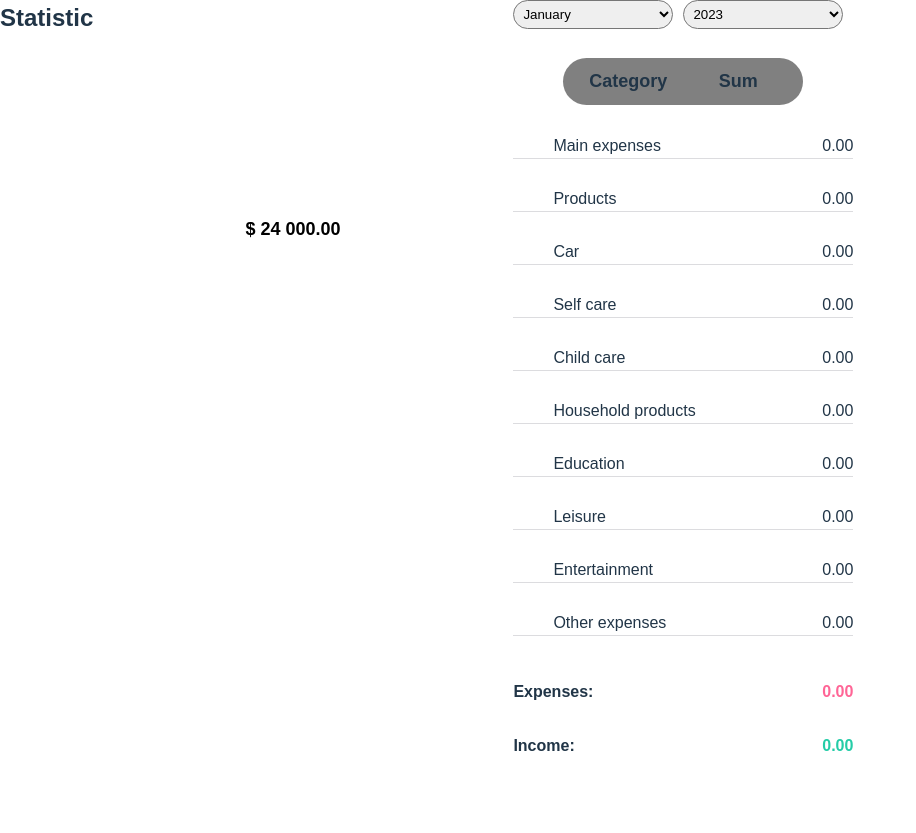
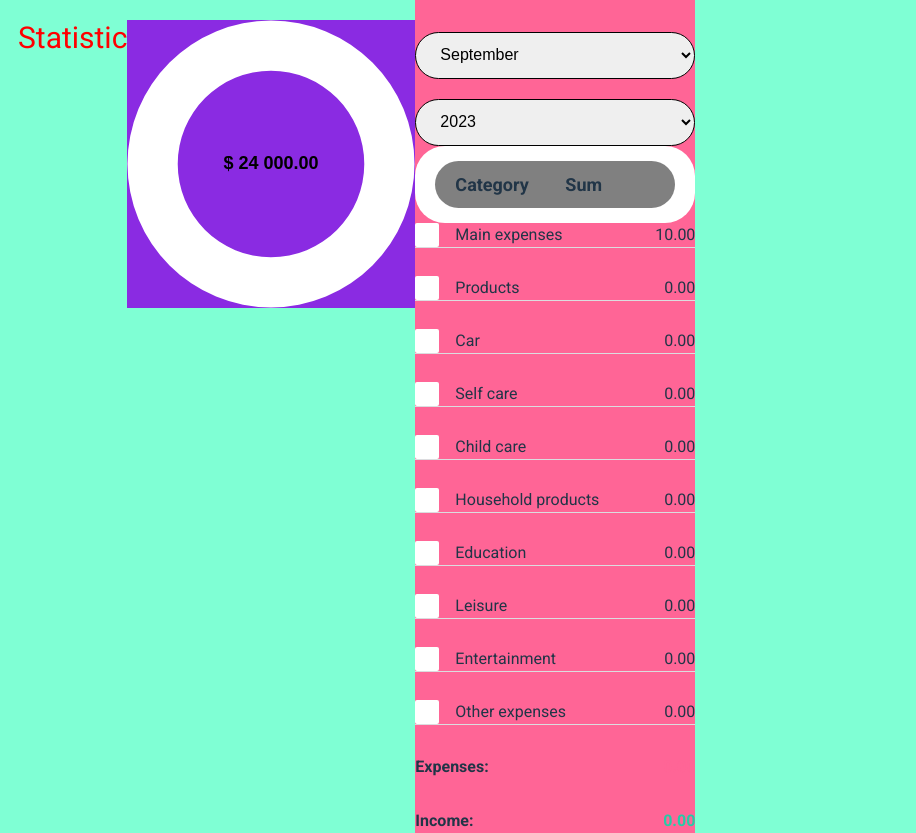
Before and after one commit to WaldemarKubiak/wallet-six-masters-project, a React (Vite) app in the folder client/: page /statistics in a window 1280 px wide. Shown: the whole page, without its empty margins (0-916 px from the left). Before the commit the page ends 800 px from the top, so only its background shows below. Built offline with nearby package versions, Linux system fonts and the light colour scheme.

Commit message:
stylowanie prototype

```diff
--- a/client/src/components/Chart/Chart.jsx
+++ b/client/src/components/Chart/Chart.jsx
@@ -69,9 +69,10 @@ const Chart = ({ dataToRender }) => {
 	};
 
 	return (
-		<div className={css.chartWrap}>
+		<div>
 			<div>
 				<Doughnut
+					className={css.chartWrap}
 					data={data}
 					options={options}
 					plugins={[textCenter]}></Doughnut>
--- a/client/src/components/Chart/Chart.module.css
+++ b/client/src/components/Chart/Chart.module.css
@@ -1,5 +1,27 @@
 .chartWrap {
-	width: 400px;
-	height: 400px;
-	margin-top: 30px;
+	box-sizing: border-box;
+	background-color: blueviolet;
+	margin-top: 8px;
+	/* margin-bottom: 32px; */
+	/* padding-top: 8px; */
+	width: 280px;
+	height: 280px;
+	/* border-radius: 280px; */
 }
+
+@media screen and (min-width: 768px) {
+	.chartWrap {
+		width: 336px;
+		height: 336px;
+		position: relative;
+		margin-top: 20px;
+		margin-bottom: auto;
+	}
+}
+
+@media screen and (min-width: 1280px) {
+	.chartWrap {
+		width: 288px;
+		height: 288px;
+	}
+}
--- a/client/src/components/Chart/Table/TableChart.jsx
+++ b/client/src/components/Chart/Table/TableChart.jsx
@@ -42,7 +42,7 @@ const TableChart = ({ dataToRender }) => {
 		})
 		.replace(',', '.');
 
-	const [selectedMonth, setSelectedMonth] = useState('01');
+	const [selectedMonth, setSelectedMonth] = useState('09');
 	const [selectedYear, setSelectedYear] = useState('2023');
 	const dispatch = useDispatch();
 
@@ -68,8 +68,9 @@ const TableChart = ({ dataToRender }) => {
 	}, [dispatch, selectedMonth, selectedYear]);
 
 	return (
+		<div className={css.chartWrap}>
 			<div className={css.tableWrap}>
-			<div className={css.selectWrapper}>
+				<div className={css.selectDateWrapper}>
 					<select
 						className={css.selectMonth}
 						value={selectedMonth}
@@ -129,6 +130,7 @@ const TableChart = ({ dataToRender }) => {
 					</div>
 				</div>
 			</div>
+		</div>
 	);
 };
 
--- a/client/src/components/Chart/Table/TableChart.module.css
+++ b/client/src/components/Chart/Table/TableChart.module.css
@@ -1,27 +1,59 @@
+.chartWrap {
+	background-color: bisque;
+	/* box-sizing: border-box; */
+	/* width: auto; */
+}
+
 .tableWrap {
+	background-color: #ff6596;
 	display: flex;
 	flex-direction: column;
-	align-items: center;
-	width: 380px;
-	padding: 0 20px;
-	gap: 14px;
+	/* align-items: center; */
+	/* width: 380px; */
+	/* padding: 0 20px; */
+	/* gap: 14px; */
 }
 
-.selectWrapper {
+.selectDateWrapper {
 	display: flex;
+	flex-direction: column;
+	margin-top: 32px;
+	/* width: 280px; */
+
 	justify-content: space-between;
 	align-items: center;
-	width: 100%;
+	gap: 20px;
+
+	/* width: 100%; */
 }
 
 .selectMonth,
 .selectYear {
-	flex: 1;
+	width: 100%;
 	border-radius: 30px;
 	overflow: hidden;
+	padding: 12px 0 14px 20px;
+	border: 1px solid #000;
+	/* font-family: Circle; */
+	font-size: 16px;
+	font-style: normal;
+	font-weight: 400;
+	line-height: normal;
+
+	/* display: flex; */
+	/* flex-direction: column; */
+	/* justify-content: space-between; */
+	/* width: 100%; */
+	/* flex: 1;
 	margin-right: 10px;
-	padding: 5px 0 5px 5px;
-	width: 50%;
+	width: 50%; */
+}
+
+.selectMonth:hover,
+.selectYear:hover {
+	cursor: pointer;
+	border-radius: 20px;
+	background: rgba(255, 255, 255, 0.7);
 }
 
 .header,
@@ -108,3 +140,32 @@
 .resultsIncome {
 	color: #24cca7;
 }
+
+/* @media screen and (min-width: 768px) {
+	.tableWrap {
+		width: 336px;
+		gap: 16px;
+	}
+
+	.header {
+		width: 336px;
+	}
+
+	.list {
+		gap: 32px;
+	}
+}
+
+@media screen and (min-width: 1024px) {
+	.tableWrap {
+		width: 395px;
+	}
+
+	.header {
+		width: 395px;
+	}
+
+	.list {
+		gap: 28px;
+	}
+} */
--- a/client/src/index.css
+++ b/client/src/index.css
@@ -33,7 +33,7 @@ a:hover {
 body {
   margin: 0;
 
-  display: flex;
+  /* display: flex; */
   font-family: 'Roboto';
 
   place-items: center;
--- a/client/src/pages/DiagramTab/DiagramTab.jsx
+++ b/client/src/pages/DiagramTab/DiagramTab.jsx
@@ -10,7 +10,7 @@ const DiagramTab = () => {
 
 	return (
 		<div className={css.diagramWrap}>
-			<h2>Statistic</h2>
+			<h2 className={css.diagramTitle}>Statistic</h2>
 			<Chart dataToRender={dataToRender} />
 			<TableChart dataToRender={dataToRender} />
 		</div>
--- a/client/src/pages/DiagramTab/DiagramTab.module.css
+++ b/client/src/pages/DiagramTab/DiagramTab.module.css
@@ -1,5 +1,58 @@
 .diagramWrap {
-	font-family: sans-serif;
-	text-align: center;
-	display: flex;
+	/* background-color: rgba(255, 255, 255, 0.40); */
+	background-color: aquamarine;
+	backdrop-filter: blur(25px);
+
+	/* font-family: sans-serif; */
+	/* text-align: center; */
+	/* display: flex; */
+
+	margin: 0 auto;
+	width: 100%;
+	min-width: 320px;
+	padding: 0 20px;
 }
+
+@media screen and (min-width: 480px) {
+	.diagramWrap {
+		width: 480px;
+	}
+}
+@media screen and (min-width: 768px) {
+	.diagramWrap {
+		display: flex;
+		flex-direction: wrap;
+		width: 768px;
+		padding: 0 32px;
+	}
+}
+@media screen and (min-width: 1280px) {
+	.diagramWrap {
+		width: 1280px;
+		padding: 0 16px 0 18px;
+	}
+}
+
+.diagramTitle {
+	color: #000;
+	text-align: start;
+	/* font-family: Poppins; */
+	font-size: 30px;
+	font-style: normal;
+	font-weight: 400;
+	line-height: normal;
+	margin-top: 0px;
+	padding-top: 40px;
+}
+
+@media screen and (min-width: 768px) {
+	.diagramTitle {
+		position: relative;
+		padding-top: 20px;
+		color: red;
+	}
+}
+
+/* .chartWrap {
+	background-color: blueviolet;
+} */
--- a/client/src/redux/finance/finanseSlice.js
+++ b/client/src/redux/finance/finanseSlice.js
@@ -11,7 +11,7 @@ const financeInitialState = {
 	transcactions: {
 		data: {
 			stats: [
-				{ category: 'Main expenses', color: '#ffffff', total: 0 },
+				{ category: 'Main expenses', color: '#ffffff', total: 10 },
 				{ category: 'Products', color: '#ffffff', total: 0 },
 				{ category: 'Car', color: '#ffffff', total: 0 },
 				{ category: 'Self care', color: '#ffffff', total: 0 },
```
Lines whose indentation alone changed are shown as unchanged.
